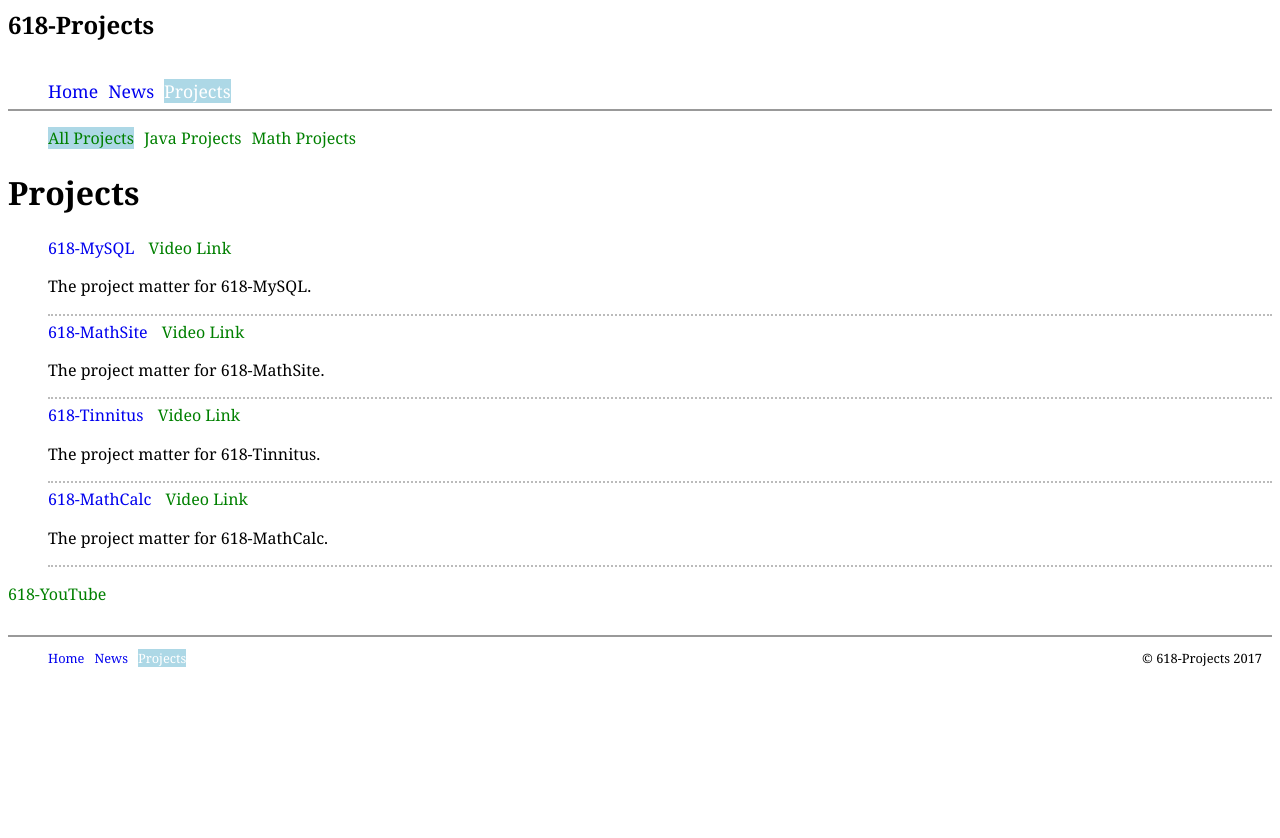
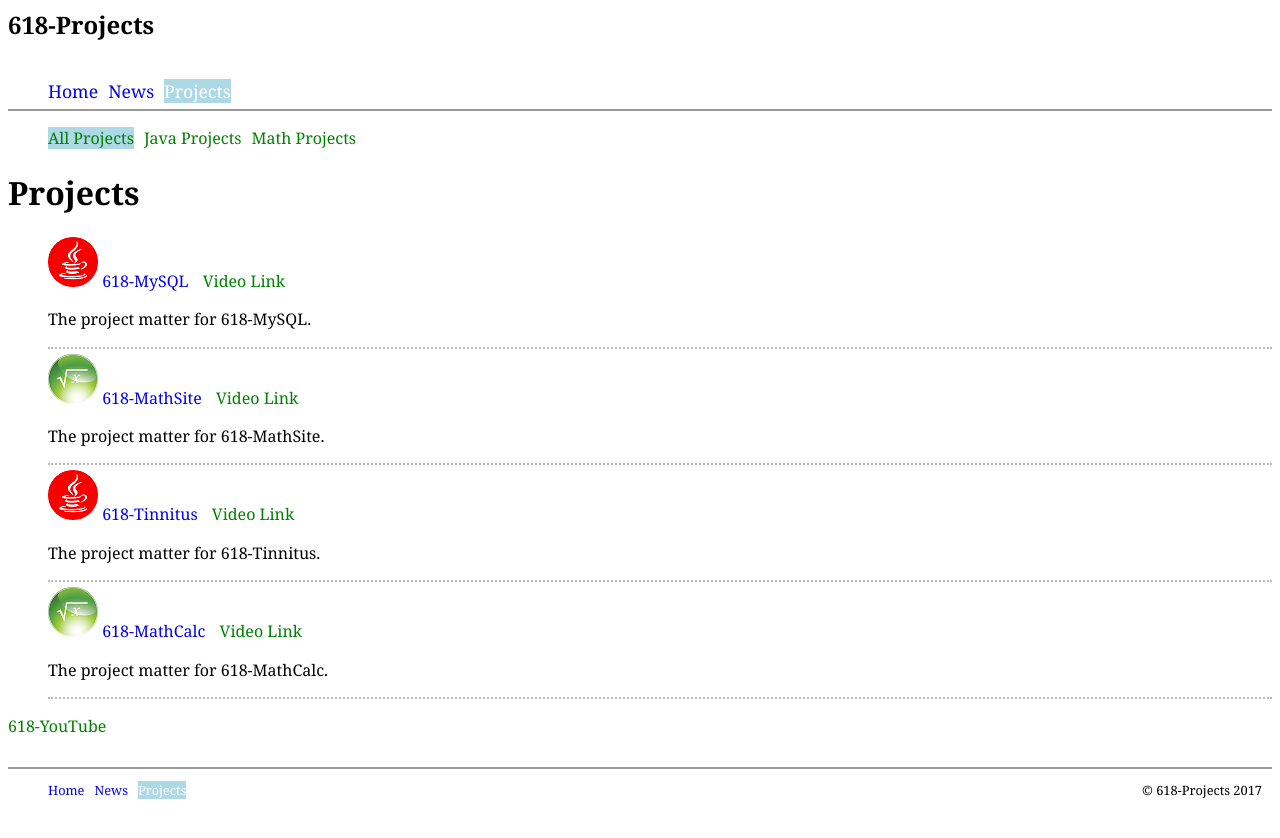
Before and after one commit to 618phi/Projects, a Jekyll site: the page built from Projects/start.html, in a window 1280 px wide. Shown: the top 838 px of the page. Built offline with Jekyll 4.4.1, drawn with Linux system fonts in a browser that asks for light colours.

Commit message:
added stuff 3

```diff
--- a/Projects/JavaProjects/index.html
+++ b/Projects/JavaProjects/index.html
@@ -11,6 +11,7 @@ layout: project
         {% for p in site.data.plist %}
         {% if p.type == 'java' %}
         <li>
+            <img src="{{ site.baseurl }}/images/{{ p.image }}" alt=''>
             <a href="{{site.baseurl}}/Projects//{{p.folder}}">
                 {{p.title}}
             </a>
--- a/Projects/MathProjects/index.html
+++ b/Projects/MathProjects/index.html
@@ -11,6 +11,7 @@ layout: project
         {% for p in site.data.plist %}
         {% if p.type == 'math' %}
         <li>
+            <img src="{{ site.baseurl }}/images/{{ p.image }}" alt=''>
             <a href="{{site.baseurl}}/Projects//{{p.folder}}">
                 {{p.title}}
             </a>
--- a/Projects/start.html
+++ b/Projects/start.html
@@ -10,6 +10,7 @@ layout: project
     <ul>
         {% for p in site.data.plist %}
         <li>
+            <img src="{{ site.baseurl }}/images/{{ p.image }}" alt=''>
             <a href="{{site.baseurl}}/Projects//{{p.folder}}">
                 {{p.title}}
             </a>
--- a/_data/plist.yml
+++ b/_data/plist.yml
@@ -2,22 +2,26 @@
   folder: JavaProjects/sql.html
   type: java
   source: 'https://youtu.be/8J1fYrvH1H4'
+  image: 'java.png'
   content: 'The project matter for 618-MySQL.'
 
 - title: 618-MathSite
   folder: MathProjects/msite.html
   type: math
   source: 'https://youtu.be/8J1fYrvH1H4'
+  image: 'math.png'
   content: 'The project matter for 618-MathSite.'
 
 - title: 618-Tinnitus
   folder: JavaProjects/tin.html
   type: java
   source: 'https://youtu.be/8J1fYrvH1H4'
+  image: 'java.png'
   content: 'The project matter for 618-Tinnitus.'
 
 - title: 618-MathCalc
   folder: MathProjects/calc.html
   type: math
   source: 'https://youtu.be/8J1fYrvH1H4'
+  image: 'math.png'
   content: 'The project matter for 618-MathCalc.'
```
Also changed, not shown: images/java.png (added), images/math.png (added). Lines whose indentation alone changed are shown as unchanged.
